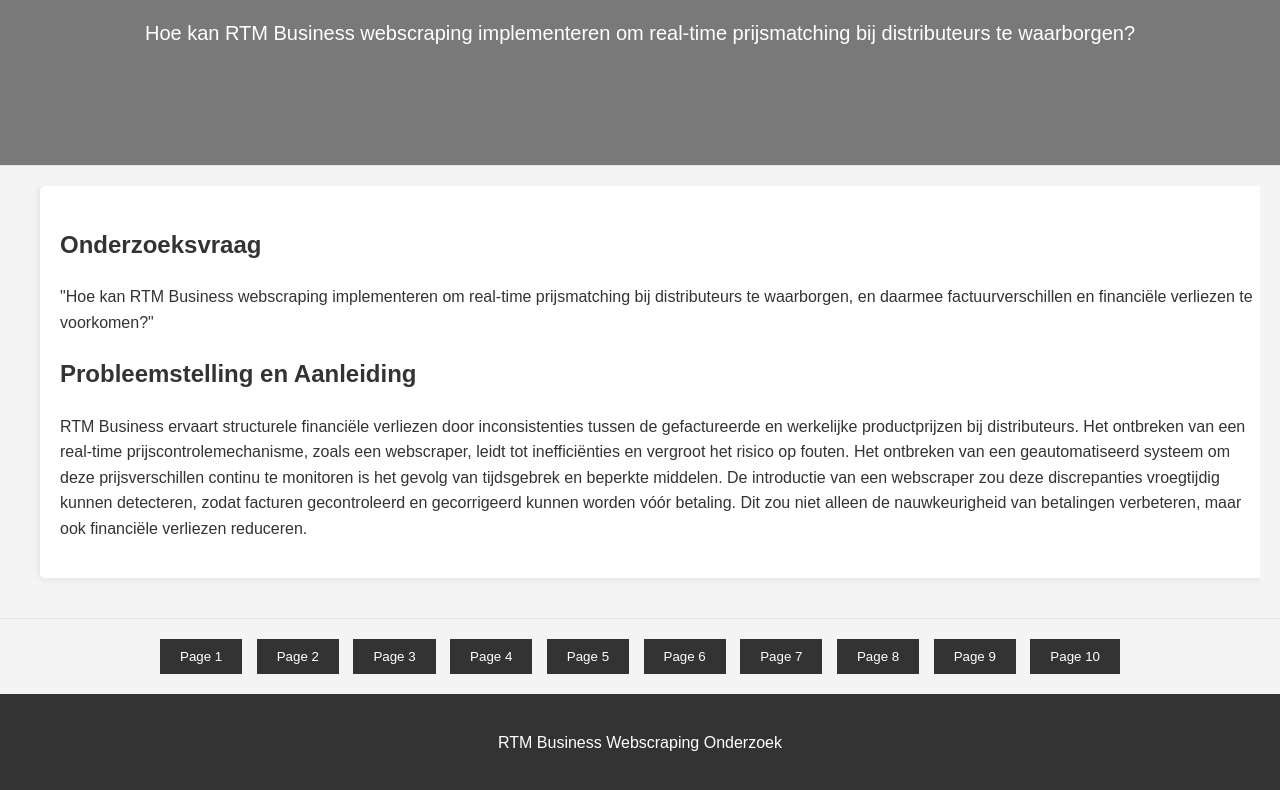
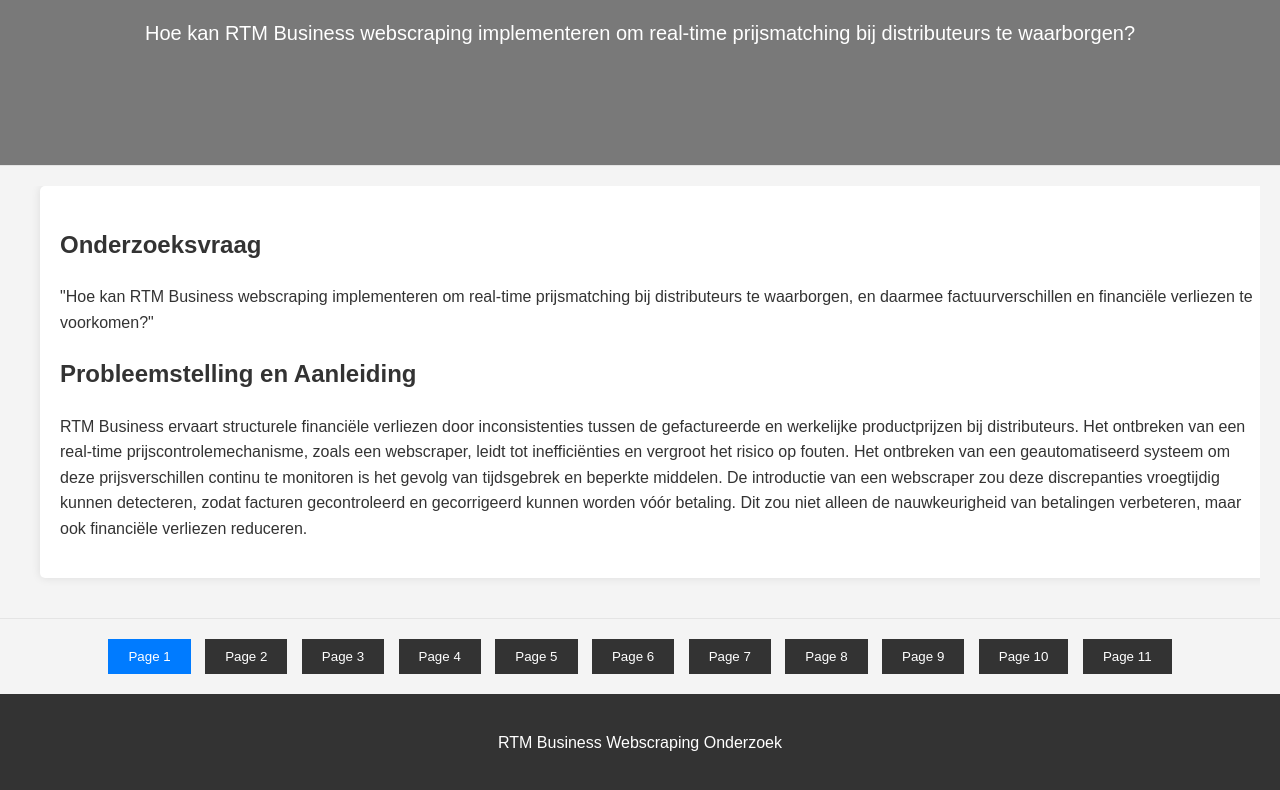
Before and after one commit to Fireshotryan/Vormvrije-Signatuur-Literatuurstud, a plain HTML site: page index.html in a window 1280 px wide. Shown: the part 378-1168 px from the top of the page. Drawn offline with Linux system fonts and the light colour scheme.

Commit message:
Update front-end en gebruikgemak

```diff
--- a/index.html
+++ b/index.html
@@ -398,6 +398,17 @@
                     <p>De impactladder en aanbevelingen kunnen visueel gepresenteerd worden via interactieve dashboards, visuele tijdslijnen en infographics voor transparantie en effectiviteit bij belanghebbenden.</p>
                 </article>
             </div>
+
+            <div class="page" id="page11">
+                <article id="main-col">
+                    <h3>Bronvermelding</h3>
+                    <p>OpenAI. (2025, januari 8). Feedback op tekst en zinstructuur ChatGPT-gesprek. Verkregen via <a href="https://www.openai.com/chatgpt" target="_blank">https://www.openai.com/chatgpt</a></p>
+<p>Quinn Emanuel Urquhart & Sullivan, LLP. (2023). The Legal Landscape of Web Scraping. Verkregen via <a href="https://www.quinnemanuel.com/the-firm/publications/the-legal-landscape-of-web-scraping" target="_blank">https://www.quinnemanuel.com/the-firm/publications/the-legal-landscape-of-web-scraping</a></p>
+<p>GPA. (2023). GPA's Statement on Data Scraping and Privacy Protection. Verkregen via <a href="https://www.natlawreview.com/article/navigating-intersection-data-scraping-and-artificial-intelligence-global-data" target="_blank">https://www.natlawreview.com/article/navigating-intersection-data-scraping-and-artificial-intelligence-global-data</a></p>
+<p>GSA. (2021). GSA Future Focus: Web Scraping. Verkregen via <a href="https://www.gsa.gov/blog/2021/07/07/gsa-future-focus-web-scraping" target="_blank">https://www.gsa.gov/blog/2021/07/07/gsa-future-focus-web-scraping</a></p>
+                    <img src="chatgpt.png" alt="ChatGPT Feedback">
+                </article>
+            </div>
         </div>
     </section>
 
@@ -412,6 +423,7 @@
         <button>Page 8</button>
         <button>Page 9</button>
         <button>Page 10</button>
+        <button>Page 11</button>
     </div>
 
     <footer>
--- a/script.js
+++ b/script.js
@@ -17,7 +17,11 @@ document.addEventListener('DOMContentLoaded', function() {
         pages.forEach((page, index) => {
             page.classList.toggle('active', index === pageIndex);
         });
+        navButtons.forEach((button, index) => {
+            button.classList.toggle('active', index === pageIndex);
+        });
         window.scrollTo({ top: 0, behavior: 'smooth' }); // Smooth scroll to top when changing pages
+        localStorage.setItem('lastPage', pageIndex); // Save the current page index to localStorage
     }
 
     navButtons.forEach((button, index) => {
@@ -26,8 +30,9 @@ document.addEventListener('DOMContentLoaded', function() {
         });
     });
 
-    // Show the first page by default
-    showPage(0);
+    // Show the last visited page or the first page by default
+    const lastPage = localStorage.getItem('lastPage');
+    showPage(lastPage ? parseInt(lastPage) : 0);
 
     // Add any additional JavaScript code here to handle dynamic content or interactions
 });
--- a/styles.css
+++ b/styles.css
@@ -177,6 +177,12 @@ tr:nth-child(even) td {
     background-color: #77aaff;
 }
 
+/* Add styles for the active page button */
+.page-navigation button.active {
+    background-color: #007bff; /* Change to your preferred active color */
+    color: white;
+}
+
 /* Add some hover effects and transitions for better UI experience */
 button, a {
     transition: background-color 0.3s ease, color 0.3s ease;
```
Also changed, not shown: chatgpt.png (added).
